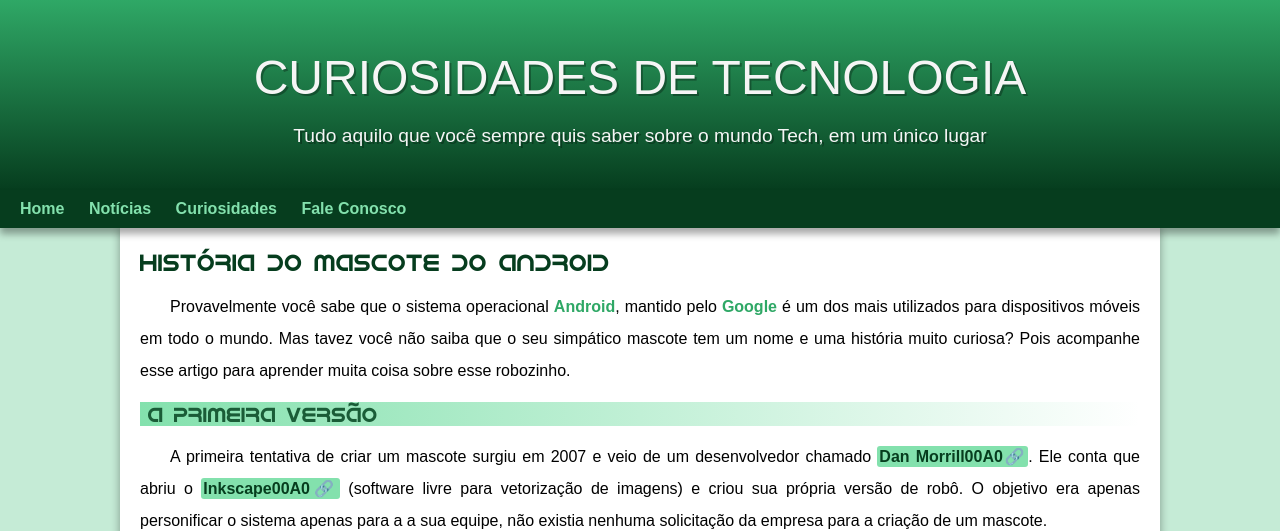
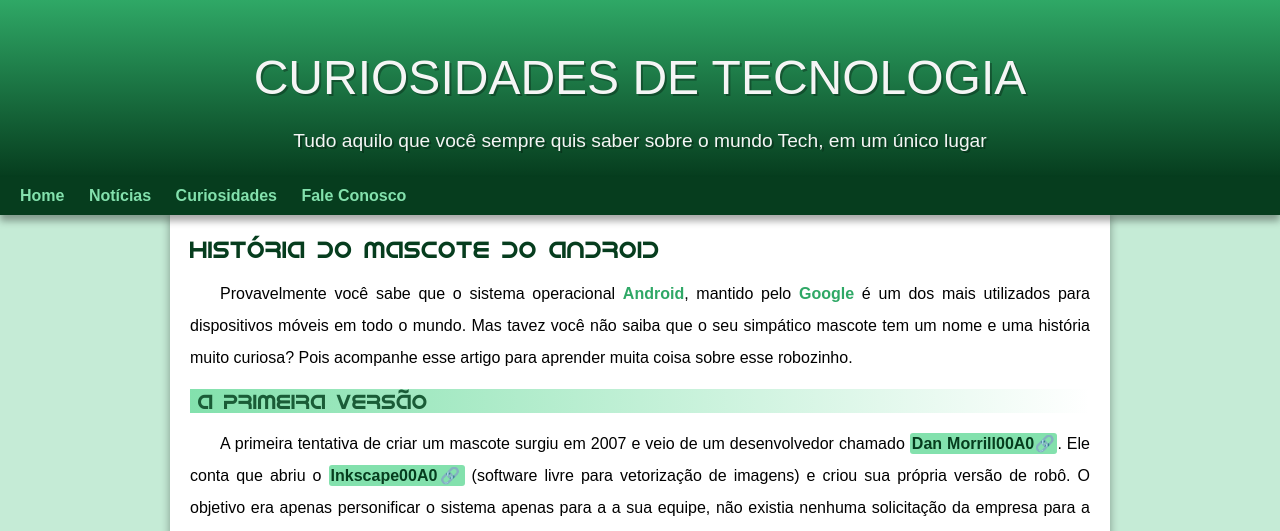
Before and after one commit to FanioPanga-23/projecto-android, a plain HTML site: page index.html in a window 1280 px wide. Shown: the top 531 px of the page. Drawn offline with Linux system fonts and the light colour scheme.

Commit message:
atualizando

```diff
--- a/estilo/style.css
+++ b/estilo/style.css
@@ -35,14 +35,14 @@ body{
 header{
     background-image: linear-gradient(to bottom, var(--cor3), var(--cor5));
     padding: 20px;
-    min-height: 150px;
+    max-height: 200px;
 }
 
 header > h1{
     font-family: var(--font-padrao);
     font-size: 3em;
     font-weight: normal;
-    color: whitesmoke;
+    color: #f5f5f5;
     text-align: center;
     margin-top: 30px;
     margin-bottom: 20px;
@@ -54,6 +54,7 @@ header > p{
     font-size: 1.2em;
     color: whitesmoke;
     text-align: center;
+    padding: 5px;
     text-shadow: 2px 2px 0px #0000004c;
 }
 
@@ -84,8 +85,7 @@ nav > a:hover{
 main{
     padding: 20px;
     background-color: white;
-    min-width: 300px;
-    max-width: 1000px;
+    max-width: 900px;
     margin: auto;
     box-shadow: 0px 0px 10px #0000005b;
     margin-bottom: 30px;
```
